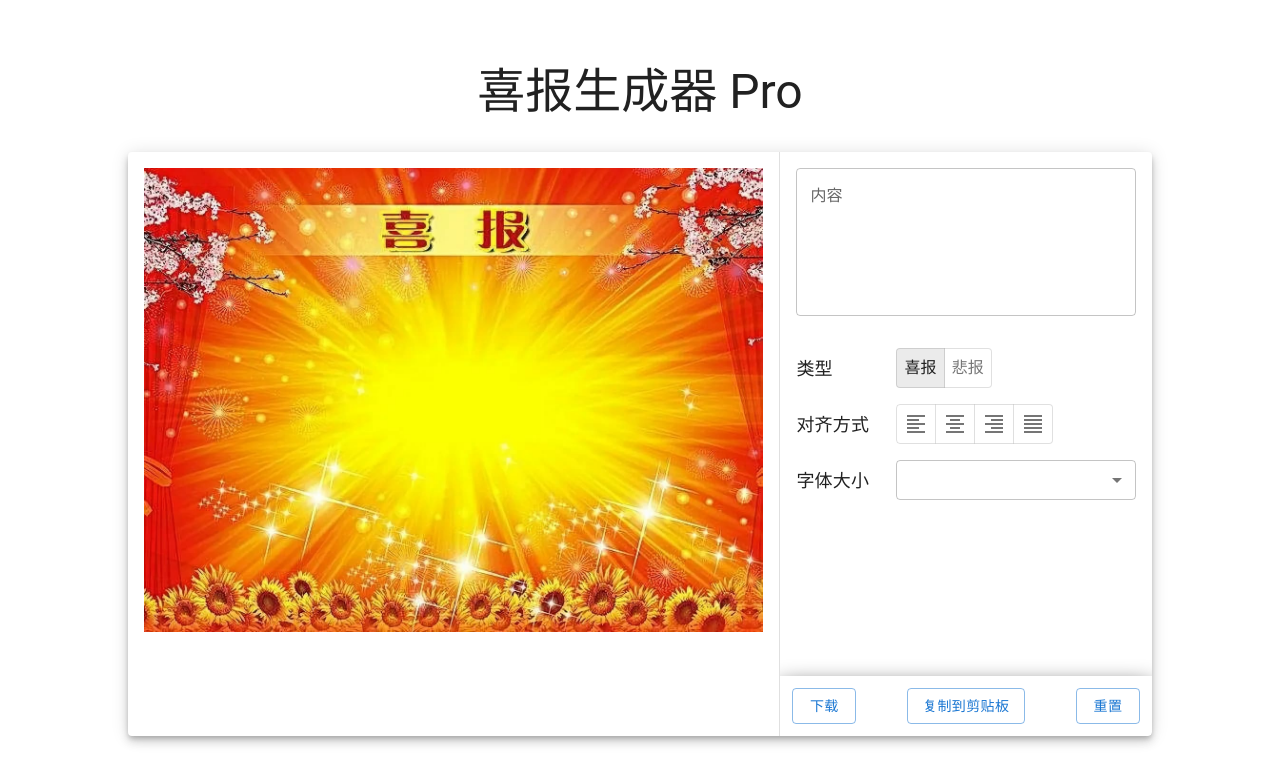
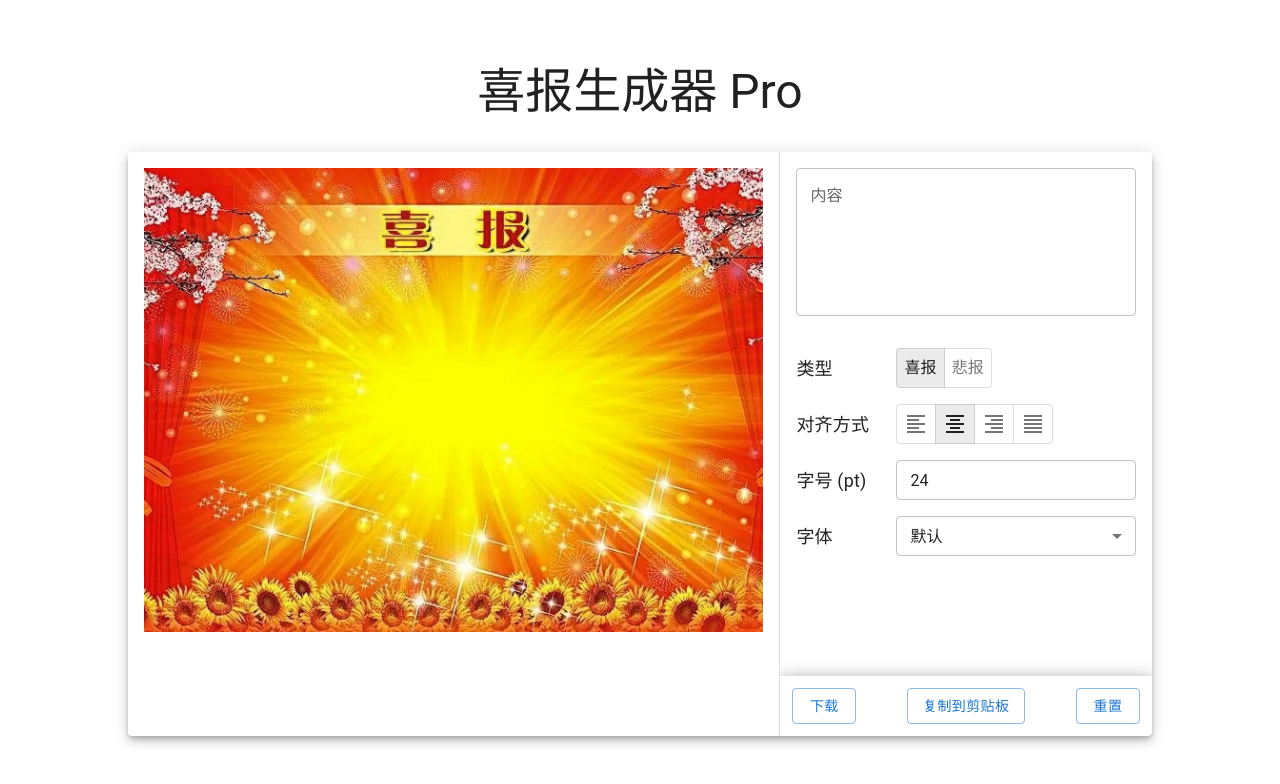
Before and after one commit to vonbrank/good-news-generator, a React (Vite) app: page / in a window 1280 px wide. Shown: the top 784 px of the page. Built offline with nearby package versions, Linux system fonts and the light colour scheme.

Commit message:
feat: 实现字体对齐方式，字号，字体编辑功能

```diff
--- a/src/pages/Home/Home.tsx
+++ b/src/pages/Home/Home.tsx
@@ -21,6 +21,25 @@ import FormatAlignRightIcon from "@mui/icons-material/FormatAlignRight";
 import FormatAlignJustifyIcon from "@mui/icons-material/FormatAlignJustify";
 import html2canvas from "html2canvas";
 
+const fontFamilyDefault = `"Roboto","Helvetica","Arial",sans-serif`;
+const fontFamilySongTi = `"NSimSun","FangSong",sans`;
+const fontFamilyHeiti = `"Source Han Sans CN","Microsoft Yahei","Arial",sans-serif`;
+const fontFamilyKaiti = `"STKaiti","KaiTi",sans`;
+
+interface Fonts {
+  default: string;
+  songTi: string;
+  heiTi: string;
+  kaiTi: string;
+}
+
+const fonts: Fonts = {
+  default: fontFamilyDefault,
+  songTi: fontFamilySongTi,
+  heiTi: fontFamilyHeiti,
+  kaiTi: fontFamilyKaiti,
+};
+
 const Home = () => {
   const [contentText, setContentText] = useState("");
 
@@ -39,6 +58,14 @@ const Home = () => {
     link.href = imageUrl;
     link.click();
   };
+
+  const [textSizePt, setTextSizePt] = useState(24);
+  const textSizePx = (textSizePt * 4) / 3;
+  const textSizeRem = `${textSizePx / 10}rem`;
+  const textColor = newsType === "good-news-type" ? "#dc3023" : "#5a5a5a";
+
+  const [textAlignType, setTextAignType] = useState("center");
+  const [fontFamily, setFontFamily] = useState<keyof Fonts>("default");
 
   return (
     <Container>
@@ -75,7 +102,7 @@ const Home = () => {
                 height={"auto"}
                 width="100%"
                 maxHeight={"100%"}
-                sx={{ position: "relative" }}
+                sx={{ position: "relative", overflow: "hidden" }}
               >
                 <img
                   src={newsType === "good-news-type" ? goodNewsUrl : badNewsUrl}
@@ -89,28 +116,47 @@ const Home = () => {
                     width: "100%",
                     height: "100%",
                     "& .MuiTypography-root": {
-                      color: "#dc3023",
-                      fontSize: "3.2rem",
+                      color: textColor,
+                      fontSize: textSizeRem,
                       fontWeight: 600,
-                    },
-                    "& br": {
-                      height: "calc(3.2rem * 1.5)",
+                      textAlign: textAlignType,
+                      fontFamily: fonts[fontFamily],
+                      "&.empty-line::after": {
+                        content: `''`,
+                        display: "inline-block",
+                        width: "100%",
+                      },
                     },
                   }}
                 >
                   <Stack
                     paddingTop={"8.4rem"}
                     paddingBottom={"4.8em"}
+                    paddingX={"6.4rem"}
                     sx={{ width: "100%", height: "100%" }}
-                    alignItems={"center"}
                     justifyContent={"center"}
                   >
                     {contentText.split("\n").map((line) => (
                       <>
                         {line !== "" ? (
-                          <Typography>{line}</Typography>
+                          <>
+                            {textAlignType !== "justify" ? (
+                              <Typography>{line}</Typography>
+                            ) : (
+                              <Typography
+                                sx={{
+                                  display: "flex",
+                                  justifyContent: "space-between",
+                                }}
+                              >
+                                {line.split("").map((char, index) => (
+                                  <span key={index}>{char}</span>
+                                ))}
+                              </Typography>
+                            )}
+                          </>
                         ) : (
-                          <br></br>
+                          <Typography className="empty-line"> </Typography>
                         )}
                       </>
                     ))}
@@ -162,7 +208,14 @@ const Home = () => {
                   </SideItemBlock>
 
                   <SideItemBlock label="对齐方式">
-                    <ToggleButtonGroup exclusive size="small">
+                    <ToggleButtonGroup
+                      value={textAlignType}
+                      exclusive
+                      size="small"
+                      onChange={(_, newTextAlignType) =>
+                        setTextAignType(newTextAlignType)
+                      }
+                    >
                       <ToggleButton value="left" aria-label="left aligned">
                         <FormatAlignLeftIcon />
                       </ToggleButton>
@@ -177,14 +230,34 @@ const Home = () => {
                       </ToggleButton>
                     </ToggleButtonGroup>
                   </SideItemBlock>
-
-                  <SideItemBlock label="字体大小">
-                    <TextField select fullWidth size="small">
-                      {["5pt", "5.5pt", "6.5pt"].map((option) => (
-                        <MenuItem key={option} value={option}>
-                          {option}
-                        </MenuItem>
-                      ))}
+                  <SideItemBlock label="字号 (pt)">
+                    <TextField
+                      value={textSizePt}
+                      type="number"
+                      fullWidth
+                      size="small"
+                      onChange={(e) => {
+                        const newValue = parseFloat(e.target.value);
+                        if (!isNaN(newValue) && newValue > 0) {
+                          setTextSizePt(newValue);
+                        }
+                      }}
+                    />
+                  </SideItemBlock>
+                  <SideItemBlock label="字体">
+                    <TextField
+                      value={fontFamily}
+                      select
+                      fullWidth
+                      size="small"
+                      onChange={(e) => {
+                        setFontFamily(e.target.value as keyof Fonts);
+                      }}
+                    >
+                      <MenuItem value="default">默认</MenuItem>
+                      <MenuItem value="songTi">宋体</MenuItem>
+                      <MenuItem value="heiTi">黑体</MenuItem>
+                      <MenuItem value="kaiTi">楷体</MenuItem>
                     </TextField>
                   </SideItemBlock>
                 </Stack>
```
